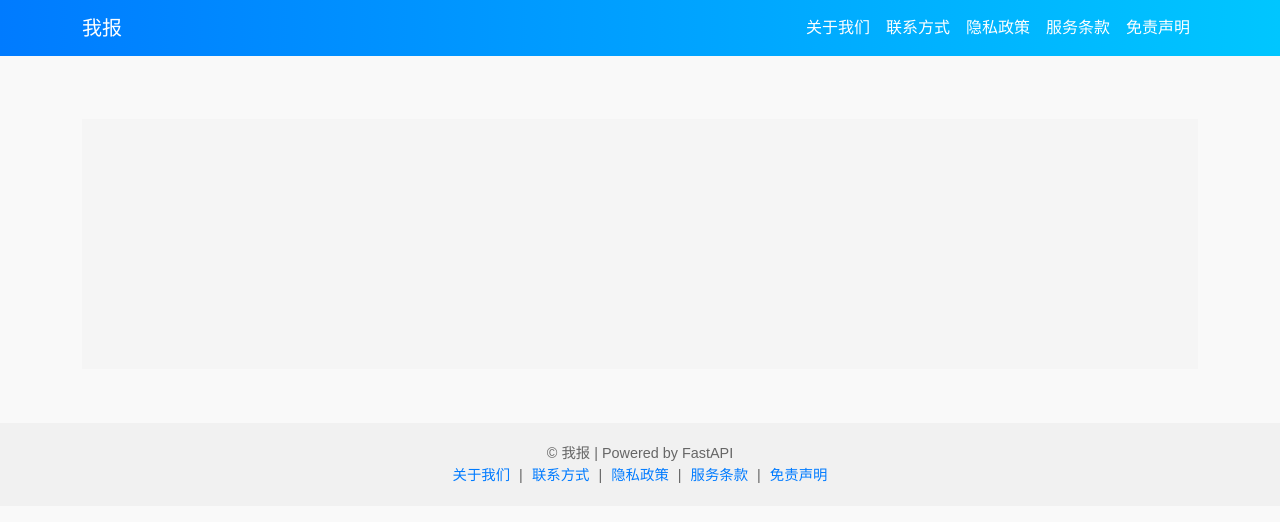
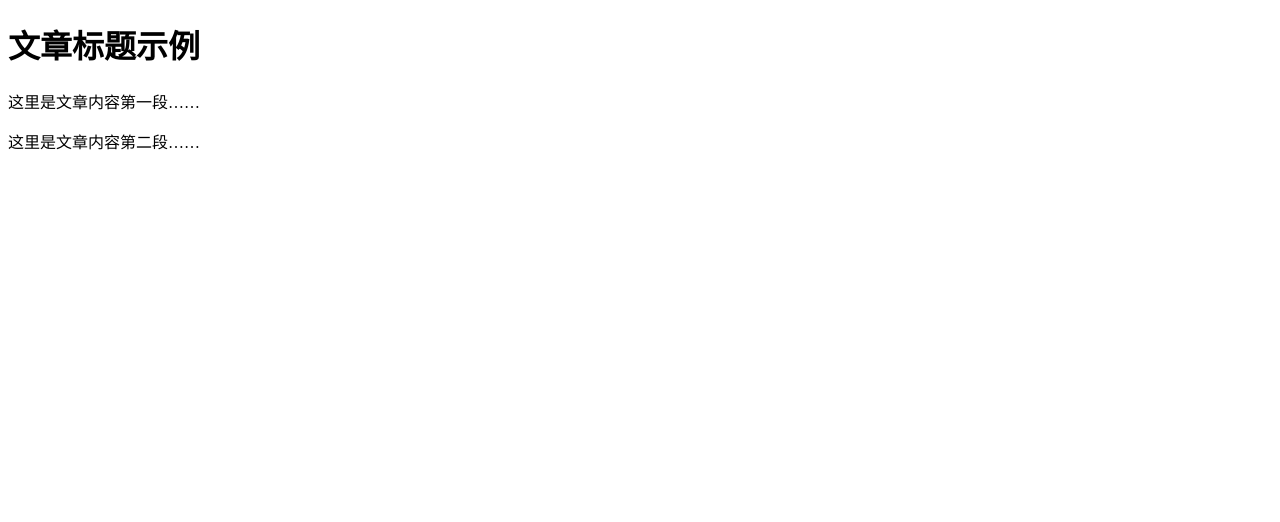
Before and after one commit to elaineling891-ux/allMyChineseNews, a FastAPI app: template templates/detail.html in a window 1280 px wide. Shown: the top 522 px of the page. Run offline with FastAPI, Linux system fonts and the light colour scheme; the template is opened without the code that fills it, so the values that code supplies are empty; parts of the project's set-up code (start-up, migrations or seed data) failed here and were passed over.

Commit message:
Update detail.html

```diff
--- a/templates/detail.html
+++ b/templates/detail.html
@@ -2,74 +2,20 @@
 <html lang="zh">
 <head>
   <meta charset="UTF-8">
-<title>{{ news_item.title }}</title>
-<meta name="viewport" content="width=device-width, initial-scale=1">
-
-<!-- Adsense 脚本，只需一次 -->
-<script async src="https://pagead2.googlesyndication.com/pagead/js/adsbygoogle.js?client=ca-pub-2460023182833054" crossorigin="anonymous"></script>
-
-<link href="https://cdn.jsdelivr.net/npm/bootstrap@5.3.0/dist/css/bootstrap.min.css" rel="stylesheet">
-<style>
-  body { background-color: #f9f9f9; font-family: "Microsoft YaHei", sans-serif; }
-  .navbar { background: linear-gradient(90deg, #007bff, #00c6ff); }
-  .navbar-brand, .navbar-nav .nav-link { color: white !important; }
-  .news-date { font-size: 0.85rem; color: #888; margin-left: 5px; }
-  .news-image { width: 100%; max-height: 400px; object-fit: cover; margin-bottom: 20px; border-radius: 8px; }
-  footer { margin-top: 30px; text-align: center; padding: 20px; background-color: #f1f1f1; font-size: 0.9rem; color: #666; }
-  footer a { color: #007bff; text-decoration: none; margin: 0 5px; }
-  footer a:hover { text-decoration: underline; }
-
-  .ads-top, .ads-middle {
-    display: block;
-    text-align: center;
-    margin: 15px 0;
-    background-color: #f5f5f5;
-  }
-
-  /* 顶部广告高度自适应：手机/PC */
-  .ads-top ins {
-    width: 100% !important;
-    min-height: 150px; /* 手机最小高度 */
-    max-height: 300px; /* 避免太高 */
-    display: block;
-  }
-
-  @media (min-width: 768px) {
-    .ads-top ins {
-      min-height: 250px; /* PC 高度 */
-      max-height: 400px;
-    }
-  }
-
-  .ads-middle ins { width: 100% !important; }
-</style>
+  <meta name="viewport" content="width=device-width, initial-scale=1.0">
+  <title>新闻页面</title>
+  <!-- AdSense 脚本 -->
+  <script async src="https://pagead2.googlesyndication.com/pagead/js/adsbygoogle.js?client=ca-pub-2460023182833054"
+     crossorigin="anonymous"></script>
 </head>
 <body>
 
-<nav class="navbar navbar-expand-lg">
-  <div class="container">
-    <a class="navbar-brand" href="/">我报</a>
-    <button class="navbar-toggler" type="button" data-bs-toggle="collapse" data-bs-target="#navbarNav">
-      <span class="navbar-toggler-icon"></span>
-    </button>
-    <div class="collapse navbar-collapse" id="navbarNav">
-      <ul class="navbar-nav ms-auto">
-        <li class="nav-item"><a class="nav-link" href="/about">关于我们</a></li>
-        <li class="nav-item"><a class="nav-link" href="/contact">联系方式</a></li>
-        <li class="nav-item"><a class="nav-link" href="/privacy">隐私政策</a></li>
-        <li class="nav-item"><a class="nav-link" href="/terms">服务条款</a></li>
-        <li class="nav-item"><a class="nav-link" href="/disclaimer">免责声明</a></li>
-      </ul>
-    </div>
-  </div>
-</nav>
+  <h1>文章标题示例</h1>
 
-<div class="container mt-4">
-  <h2 class="mb-3">{{ news_item.title }}</h2>
-  <span class="news-date">{{ news_item.created_at.strftime("%Y-%m-%d %H:%M") }}</span>
-
-  <!-- 顶部广告 -->
+  <!-- 顶部广告（PC & 手机自适应切换） -->
   <div class="ads-top">
+    <!-- PC 广告 -->
+    <div class="ads-pc">
       <ins class="adsbygoogle"
            style="display:block; text-align:center;"
            data-ad-layout="in-article"
@@ -78,71 +24,36 @@
            data-ad-slot="3468561310"></ins>
     </div>
 
-  {% if news_item.image_url %}
-    <img src="{{ news_item.image_url }}" alt="新闻图" class="news-image">
-  {% endif %}
-
-  {% set paragraphs = news_item.content.split('\n') %}
-  {% set middle_index = paragraphs|length // 2 %}
-
-  {% for p in paragraphs %}
-    {% if p.strip() %}
-      <p>{{ p }}</p>
-    {% endif %}
-
-    {% if loop.index0 == middle_index %}
-      <!-- 中间广告 -->
-      <div class="ads-middle" id="middle-ad">
+    <!-- 手机广告 -->
+    <div class="ads-mobile">
       <ins class="adsbygoogle"
-             style="display:block; text-align:center;"
-             data-ad-layout="in-article"
-             data-ad-format="fluid"
+           style="display:block"
            data-ad-client="ca-pub-2460023182833054"
-             data-ad-slot="6553889659"></ins>
-      </div>
-    {% endif %}
-  {% endfor %}
-
-  <!-- 上一条 / 下一条 -->
-  <div class="container mt-4 mb-4">
-    <div class="row">
-      {% if prev_news %}
-      <div class="col-md-6 text-start">
-        <a href="/news/{{ prev_news.id }}" class="d-block p-3 border rounded bg-light">
-          <small class="text-muted">上一条</small><br>{{ prev_news.title }}
-        </a>
-      </div>
-      {% endif %}
-      {% if next_news %}
-      <div class="col-md-6 text-end">
-        <a href="/news/{{ next_news.id }}" class="d-block p-3 border rounded bg-light">
-          <small class="text-muted">下一条</small><br>{{ next_news.title }}
-        </a>
-      </div>
-      {% endif %}
-    </div>
+           data-ad-slot="7172836753"
+           data-ad-format="auto"
+           data-full-width-responsive="true"></ins>
     </div>
   </div>
 
-<footer>
-  &copy; {{ year }} 我报 | Powered by FastAPI <br>
-  <a href="/about">关于我们</a> |
-  <a href="/contact">联系方式</a> |
-  <a href="/privacy">隐私政策</a> |
-  <a href="/terms">服务条款</a> |
-  <a href="/disclaimer">免责声明</a>
-</footer>
+  <p>这里是文章内容第一段……</p>
+  <p>这里是文章内容第二段……</p>
 
-<script src="https://cdn.jsdelivr.net/npm/bootstrap@5.3.0/dist/js/bootstrap.bundle.min.js"></script>
   <script>
-  // 页面加载完成后推送广告
-  window.addEventListener('load', () => {
-    try { (adsbygoogle = window.adsbygoogle || []).push({}); } catch(e) {}
-    const middleAd = document.getElementById('middle-ad');
-    if(middleAd){
-        try { (adsbygoogle = window.adsbygoogle || []).push({}); } catch(e) {}
-    }
+    window.addEventListener("load", () => {
+      (adsbygoogle = window.adsbygoogle || []).push({});
     });
   </script>
+
+  <style>
+    /* 默认显示 PC 广告，隐藏手机广告 */
+    .ads-mobile { display: none; }
+    .ads-pc { display: block; }
+
+    /* 在屏幕宽度小于 768px 时切换为手机广告 */
+    @media (max-width: 767px) {
+      .ads-mobile { display: block; }
+      .ads-pc { display: none; }
+    }
+  </style>
 </body>
 </html>
```
Lines whose indentation alone changed are shown as unchanged.
